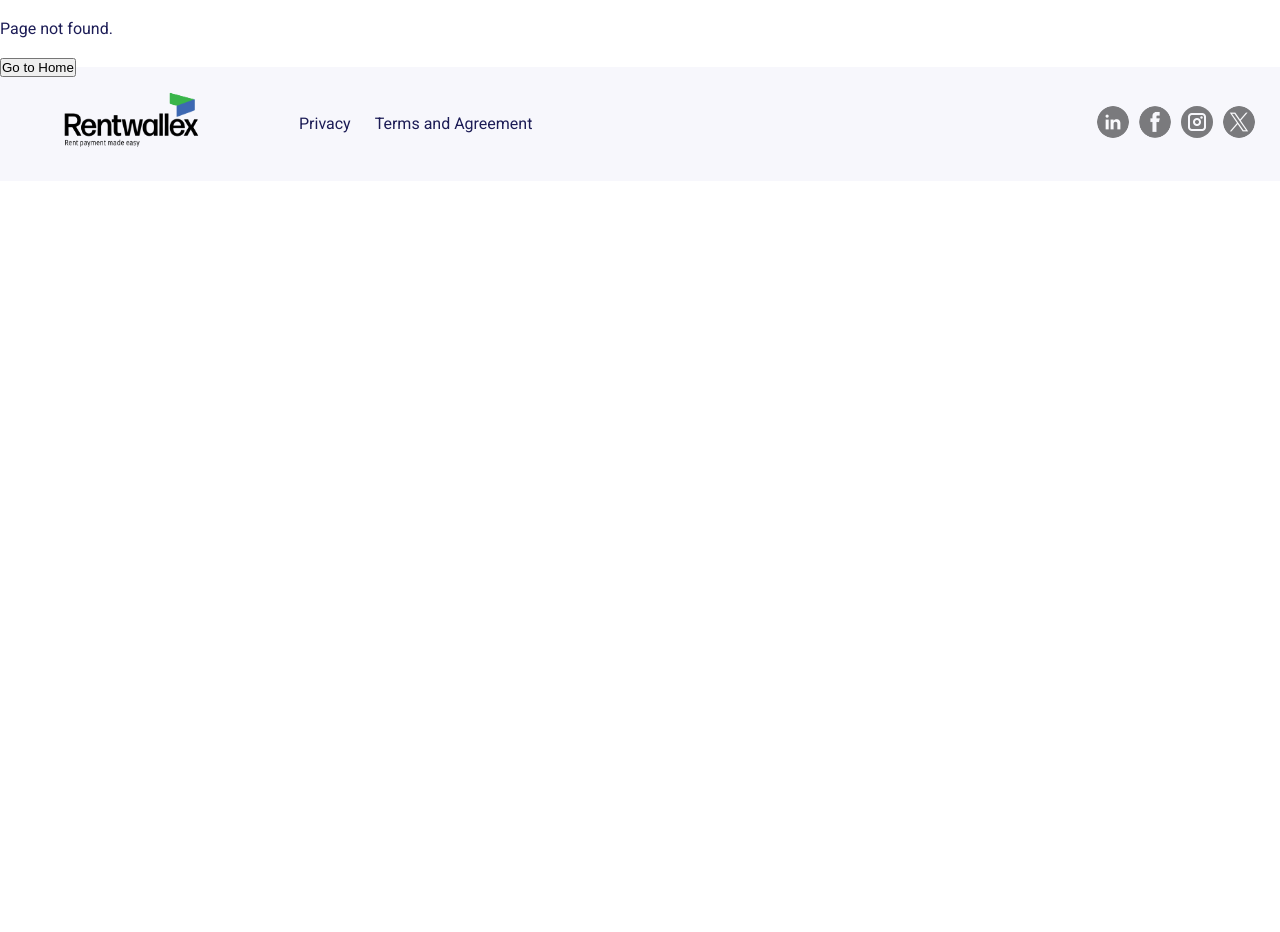
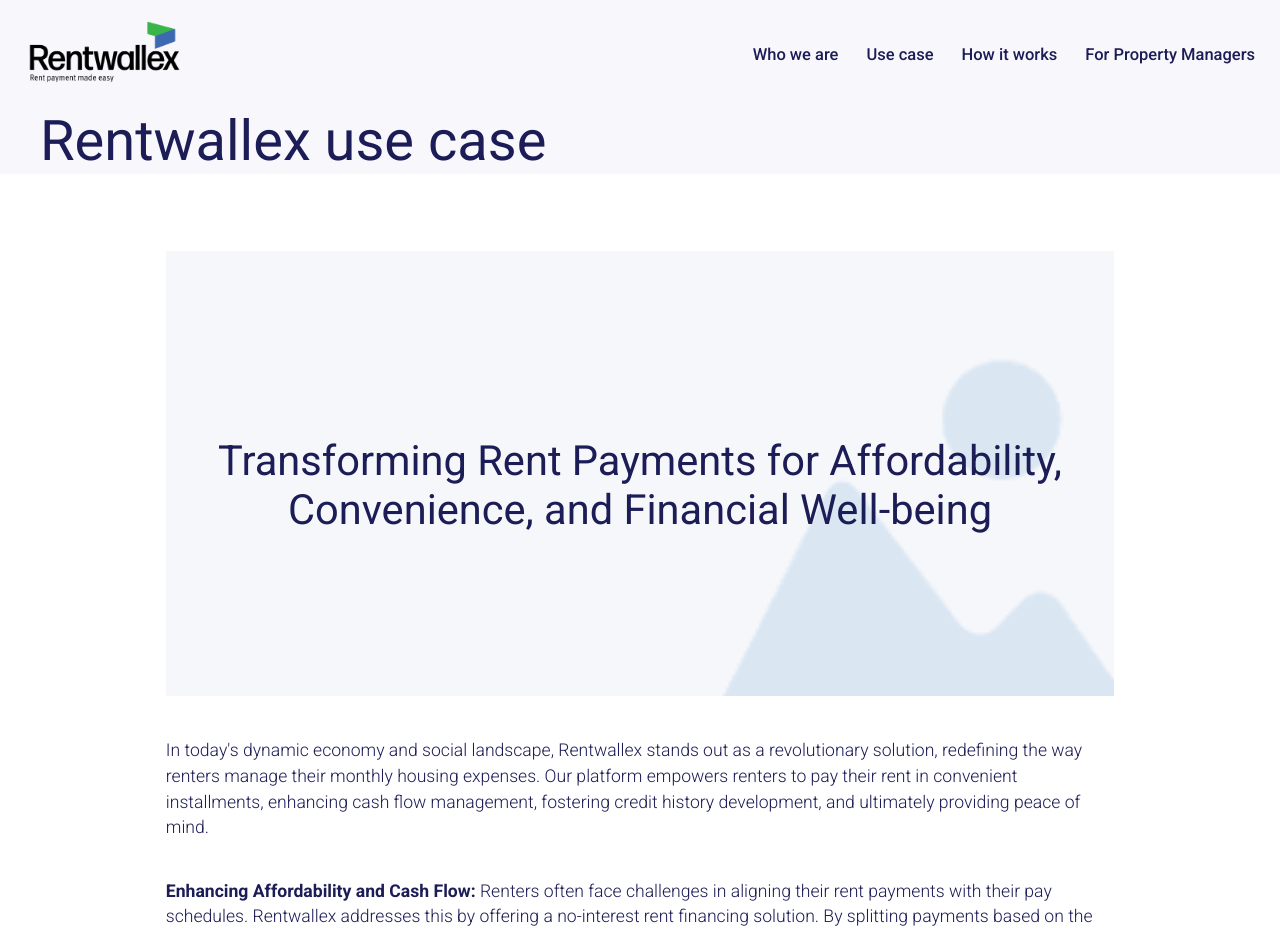
Before and after one commit to charleyoshi/rentwallex, a React (Create React App) app in the folder client/: page /usecase in a window 1280 px wide. Before the commit this address led to /404. Shown: the top 932 px of the page. Before the commit the page ends 800 px from the top, so only its background shows below. Built offline with nearby package versions, Linux system fonts and the light colour scheme.

Commit message:
done usecase page

```diff
--- a/client/src/App.js
+++ b/client/src/App.js
@@ -6,9 +6,10 @@
 
 import WaitList from './pages/WaitList';
 
-import Mission from './pages/Mission';
+import WhoWeAre from './pages/WhoWeAre';
 import OurMap from './pages/OurMap';
 import ForPropertyManager from './pages/ForPropertyManager';
+import UseCase from './pages/UseCase';
 
 
 function App() {
@@ -19,7 +20,8 @@
           <Routes>
             <Route path="/" element={<Home/>} />
             <Route path="waitlist" element={<WaitList/>} />
-            <Route path="mission" element={<Mission />} />
+            <Route path="who-we-are" element={<WhoWeAre />} />
+            <Route path="usecase" element={<UseCase />} />
             <Route path="ourmap" element={<OurMap />} />
             <Route path="for-property-manager" element={<ForPropertyManager />} />
             <Route path="404" element={<NotFound />} />
--- a/client/src/components/Article/Article.js
+++ b/client/src/components/Article/Article.js
@@ -1,17 +1,23 @@
 import React from 'react'
+
 import ArticleTitle from './ArticleTitle'
 import ArticleContent from './ArticleContent'
+import UseCaseContent from './UseCaseContent'
 import ArticleSocialMediaContainer from './ArticleSocialMediaContainer'
 
-export default function Article() {
+
+export default function Article(props) {
     return (
         <div className='article'>
 
-            <ArticleTitle title="Who we are" />
+            <ArticleTitle title={props.title} />
+
             <div className='articleContentWrapper'>
                 {/* <ArticleSocialMediaContainer /> */}
-
-                <ArticleContent />
+                {props.forUseCase ?
+                    <UseCaseContent /> :
+                    <ArticleContent />
+                }
             </div>
 
         </div>
--- a/client/src/components/Article/ArticleTitle.js
+++ b/client/src/components/Article/ArticleTitle.js
@@ -4,6 +4,7 @@
   return (
     <div className='articleTitle'>
       <div className='widthWrapper'>
+        {props.title && props.title}
       </div>
     </div>
   )
--- /dev/null
+++ b/client/src/components/Article/UseCaseContent.js
@@ -0,0 +1,94 @@
+import React from 'react'
+import banner_placeholder from '../../assets/banner_placeholder.png'
+
+
+export default function UseCaseContent() {
+    return (
+        <div className='useCaseContent'>
+
+            <div className='textWrapper headlineBanner'>
+                <img src={banner_placeholder} alt="Use Case Banner"/>
+                <h1>Transforming Rent Payments for Affordability, Convenience, and Financial Well-being</h1>
+                <br /><br />
+            </div>
+
+            <div className='textWrapper'>
+                <br />
+                <h5>In today&#39;s dynamic economy and social landscape, Rentwallex stands out as a
+                    revolutionary solution, redefining the way renters manage their monthly housing
+                    expenses. Our platform empowers renters to pay their rent in convenient
+                    installments, enhancing cash flow management, fostering credit history
+                    development, and ultimately providing peace of mind.</h5>
+                <br />
+            </div>
+
+            <div className='textWrapper'>
+                <br />
+                <h5><strong>Enhancing Affordability and Cash Flow:</strong> Renters often face challenges in aligning
+                    their rent payments with their pay schedules. Rentwallex addresses this by
+                    offering a no-interest rent financing solution. By splitting payments based on the
+                    frequency of a customer&#39;s pay slip, we ensure that renters can comfortably meet
+                    their financial commitments without strain. This approach not only enhances
+                    affordability but also significantly improves cash flow management for our users.</h5>
+                <br />
+            </div>
+
+            <div className='textWrapper'>
+                <br />
+                <h5>
+                    <strong>Building Credit History:</strong> We recognize the importance of building a positive credit
+                    history for
+                    renters. Rentwallex actively reports rent payments to credit bureaus, allowing
+                    tenants to strengthen their credit profiles over time. This strategic move positions
+                    renters for improved financial opportunities in the future, such as securing loans
+                    and favorable interest rates.
+                </h5>
+                <br />
+            </div>
+
+            <div className='textWrapper'>
+                <br />
+                <h5><strong>Seamless Collaboration with Property Managers and Landlords:</strong> Rentwallex
+                    doesn&#39;t operate in isolation; we understand the importance of collaboration. We
+                    work directly with registered property managers and landlords, establishing a
+                    symbiotic relationship that benefits all parties involved. This collaborative
+                    approach ensures seamless integration with the existing rental process, providing
+                    a comprehensive solution for both tenants and property owners.</h5>
+                <br />
+            </div>
+
+            <div className='textWrapper'>
+                <br />
+                <h5><strong>Customized Payment Plans:</strong> Recognizing the diverse financial habits of our users,
+                    Rentwallex allows for flexible and customized payment plans. Our platform
+                    adapts to the unique pay frequency of each tenant, accommodating a variety of
+                    financial schedules. This flexibility ensures that our services align perfectly with
+                    the individual financial capabilities and habits of our users.</h5>
+                <br />
+            </div>
+
+            <div className='textWrapper'>
+                <br />
+                <h5><strong>Minimizing Financial Stress:</strong> At Rentwallex, we believe that financial well-being
+                    contributes significantly to a renter&#39;s overall quality of life. By providing a solution
+                    that minimizes financial stress, we empower renters to focus on other aspects of
+                    their lives, fostering a healthier and more balanced lifestyle.</h5>
+                <br />
+            </div>
+
+            <div className='textWrapper'>
+                <br />
+                <h5>In conclusion, Rentwallex is not just a rent payment platform; it is a catalyst for
+                    positive financial change. By prioritizing affordability, credit history development,
+                    and seamless collaboration with property managers and landlords, we are
+                    reshaping the rental experience for both tenants and property owners. Join
+                    Rentwallex today and experience the transformation of rent payments into a
+                    stress-free and empowering financial journey.</h5>
+                <br />
+            </div>
+
+
+            <br /><br />
+        </div>
+    )
+}
--- a/client/src/components/Navbar.js
+++ b/client/src/components/Navbar.js
@@ -30,8 +30,8 @@
             <span className="icon-menu material-symbols-rounded">menu</span>
           </div>
           <div className={`menu-items ${menuOpen ? "open" : ""}`}>
-            <Link to="/mission">Who we are</Link>
-            <Link>Use case</Link>
+            <Link to="/who-we-are">Who we are</Link>
+            <Link to= "/usecase">Use case</Link>
             <Link>How it works</Link>
             <Link to="/for-property-manager">For Property Managers</Link>
           </div>
--- a/client/src/index.css
+++ b/client/src/index.css
@@ -352,8 +352,8 @@
   }
 }
 
-/* Mission Page */
-.mission {
+/* WhoWeAre Page */
+.whoweare, .usecase {
 
   /* Article Component */
   .article {
@@ -380,7 +380,7 @@
     padding: 6% 0 12% 0;
   }
 
-  .article .articleContent {
+  .article .articleContent, .article .useCaseContent {
     margin: auto;
     color: var(--secondary-text);
 
@@ -427,6 +427,28 @@
     }
   }
 
+  .headlineBanner {
+    height: 100%;
+    position: relative;
+
+    img {
+      object-fit: cover;
+
+    }
+
+    h1 {
+      padding-left: 20px;
+      padding-right: 20px;
+      text-align: center;
+      position: absolute;
+      top: 0;
+      bottom: 0;
+      left: 0;
+      right: 0;
+      height: fit-content;
+      margin: auto;
+    }
+  }
 
   .articleSocialMediaContainer {
     display: flex;
--- a/client/src/pages/ForPropertyManager.js
+++ b/client/src/pages/ForPropertyManager.js
@@ -71,7 +71,7 @@
                         {/* <h2>We partner with property managers and registered landlords to make it easy to split your rent into manageable payments.</h2> */}
                         <div className="steps">
                             <div className="step">
-                                <p>Step 1</p>
+                                {/* <p>Step 1</p> */}
                                 <img src={dummy_picture} alt="dummy_picture" />
                                 <h3>Sign Up</h3>
                                 <h4>Simply sign up, provide some basic information about your property. Seamlessly integrate Rentwallex into your existing property management systems with minimal setup required.</h4>
@@ -79,7 +79,7 @@
                             <br className='linebreak' />
                             <br className='linebreak' />
                             <div className="step">
-                                <p>Step 2</p>
+                                {/* <p>Step 2</p> */}
                                 <img src={dummy_picture} alt="dummy_picture" />
                                 <h3>Invite Tenants</h3>
                                 <h4>Once your account is set up, invite your tenants to join Rentwallex. They can sign up and start making payments in just a few simple steps.</h4>
@@ -87,7 +87,7 @@
                             <br className='linebreak' />
                             <br className='linebreak' />
                             <div className="step">
-                                <p>Step 3</p>
+                                {/* <p>Step 3</p> */}
                                 <img src={dummy_picture} alt="dummy_picture" />
                                 <h3>Automated Rent Collection</h3>
                                 <h4>Sit back and relax as Rentwallex automates the rent collection process. Payments are deposited directly into your account, saving you time and effort.</h4>
@@ -95,7 +95,7 @@
                             <br className='linebreak' />
                             <br className='linebreak' />
                             <div className="step">
-                                <p>Step 4</p>
+                                {/* <p>Step 4</p> */}
                                 <img src={dummy_picture} alt="dummy_picture" />
                                 <h3>Monitor Payments</h3>
                                 <h4>Keep track of rent payments and account activity through the Rentwallex dashboard. Access real-time data to stay informed and in control.</h4>
@@ -103,7 +103,7 @@
                             <br className='linebreak' />
                             <br className='linebreak' />
                             <div className="step">
-                                <p>Step 5</p>
+                                {/* <p>Step 5</p> */}
                                 <img src={dummy_picture} alt="dummy_picture" />
                                 <h3>Dedicated Support</h3>
                                 <h4>Enjoy personalized support from the Rentwallex team, ensuring any questions or concerns are addressed promptly and effectively.</h4>
--- /dev/null
+++ b/client/src/pages/UseCase.js
@@ -0,0 +1,17 @@
+import React from 'react'
+import Navbar from '../components/Navbar'
+import Article from '../components/Article/Article'
+
+export default function UseCase() {
+    return (
+        <div className='usecase'>
+            {/* todo: change Navbar content if needed */}
+            <Navbar />
+            <Article forUseCase={true} title="Rentwallex use case"/>
+
+
+
+
+        </div>
+    )
+}
--- a/client/src/pages/Mission.js
+++ b/client/src/pages/WhoWeAre.js
@@ -2,9 +2,9 @@
 import Navbar from '../components/Navbar'
 import Article from '../components/Article/Article'
 
-export default function Mission() {
+export default function WhoWeAre() {
   return (
-    <div className='mission'>
+    <div className='whoweare'>
       {/* todo: change Navbar content if needed */}
       <Navbar />
       <Article />
```
Also changed, not shown: client/src/assets/banner_placeholder.png (added).
